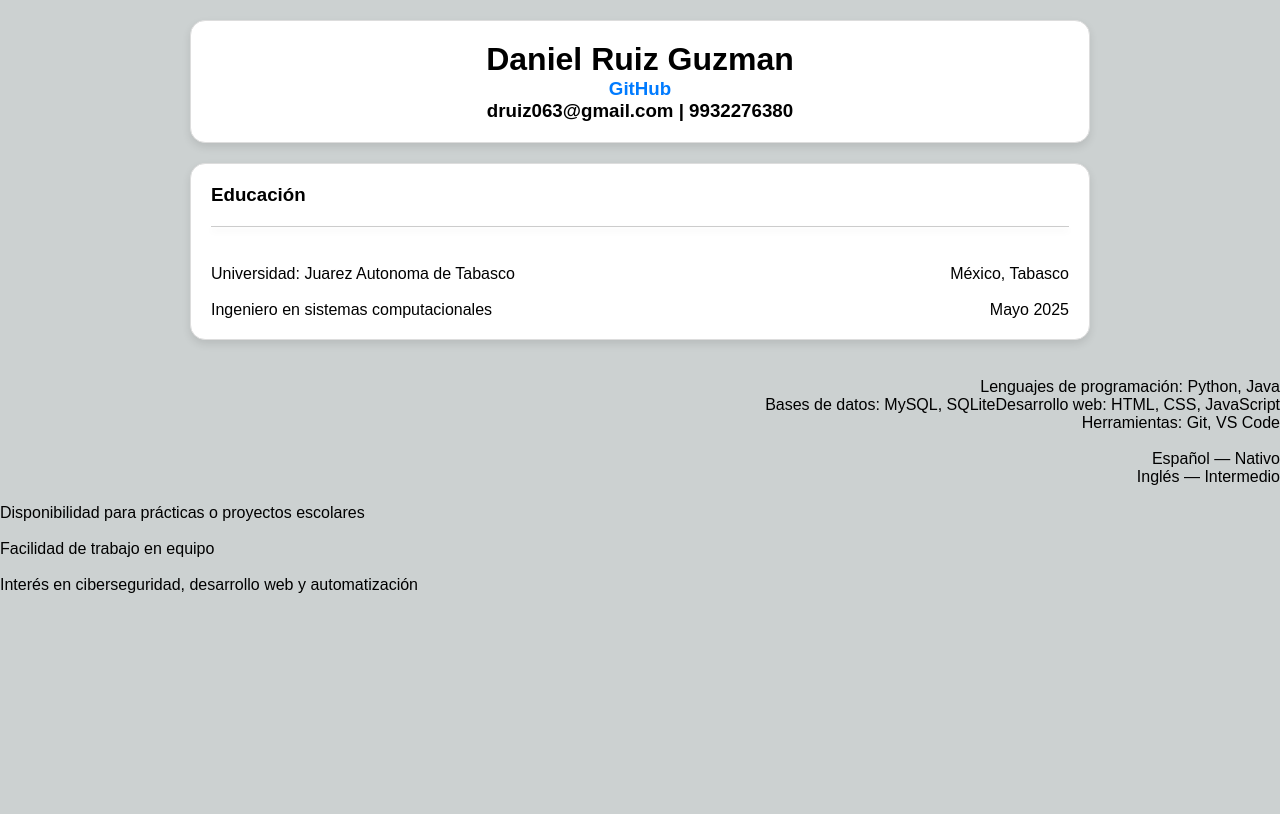
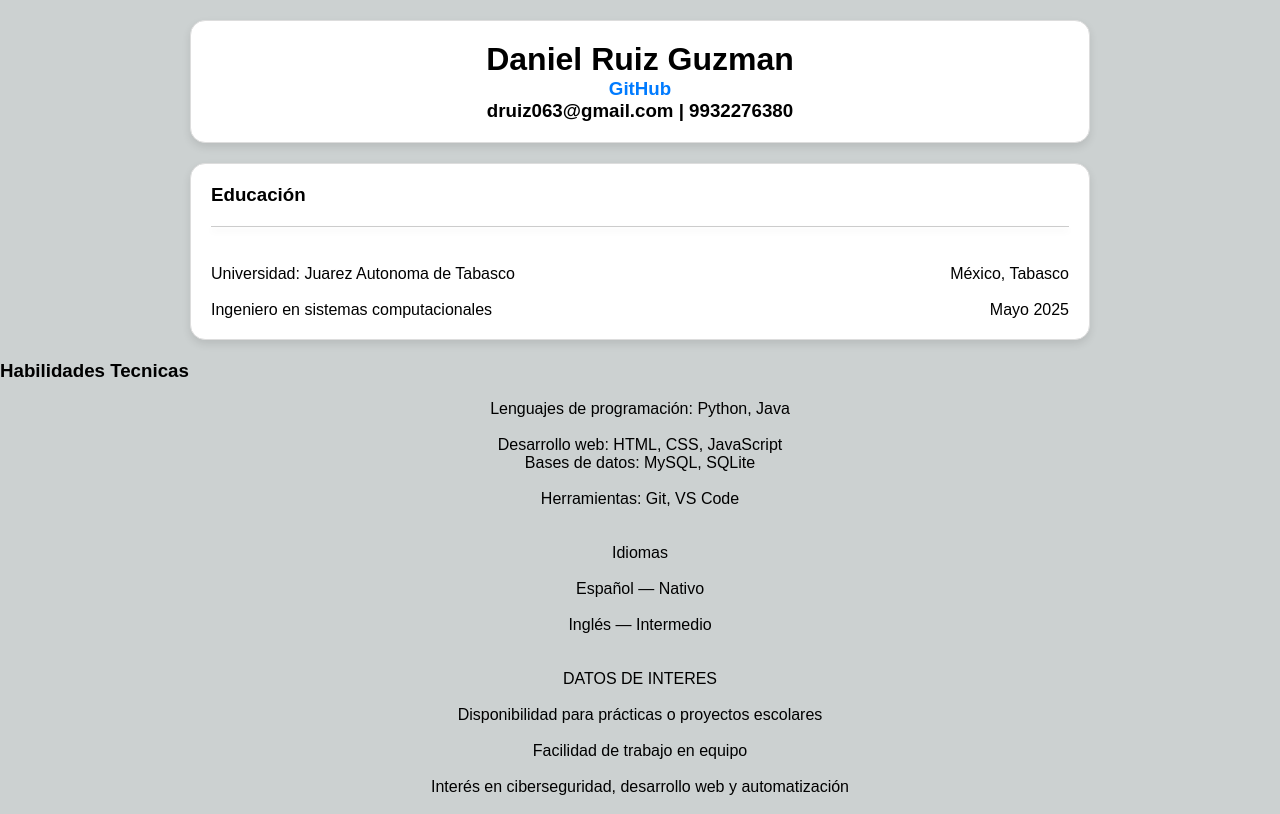
Before and after one commit to Blurry1233/CV_en_react, a React (Create React App) app: page / in a window 1280 px wide. Built offline with nearby package versions, Linux system fonts and the light colour scheme.

Commit message:
Refactor styling for technical skills, languages, and interests sections

```diff
--- a/src/App.js
+++ b/src/App.js
@@ -29,31 +29,36 @@ function App () {
       </div>
 
       <div className="Habilidades Tecnicas">
+        <h3>Habilidades Tecnicas</h3>
         <br></br>
-        <p className="enlinea derecha"> Lenguajes de programación: Python, Java</p>
+        <p className="centrado"> Lenguajes de programación: Python, Java</p>
         <br></br>
-        <p className="enlinea derecha"> Desarrollo web: HTML, CSS, JavaScript</p>
-        <p className="enlinea derecha">Bases de datos: MySQL, SQLite</p>
+        <p className="centrado"> Desarrollo web: HTML, CSS, JavaScript</p>
+        <p className="centrado">Bases de datos: MySQL, SQLite</p>
         <br></br>
-        <p className="enlinea derecha">Herramientas: Git, VS Code</p>
+        <p className="centrado">Herramientas: Git, VS Code</p>
         <br></br>
       </div>
 
       <div classname="Idiomas">
+        <br></br>
+        <p className="centrado">Idiomas</p>
       <br></br>
-      <p className="enlinea derecha"> Español — Nativo</p>
+      <p className="centrado"> Español — Nativo</p>
       <br></br>
-      <p className="enlinea derecha">Inglés — Intermedio</p>
+      <p className="centrado">Inglés — Intermedio</p>
       <br></br>
       </div>
 
       <div className="Datos de interes">
+        <br></br>
+        <p className="centrado">DATOS DE INTERES</p>
       <br></br>
-      <p>Disponibilidad para prácticas o proyectos escolares</p>
+      <p className="centrado">Disponibilidad para prácticas o proyectos escolares</p>
       <br></br>
-      <p>Facilidad de trabajo en equipo</p>
+      <p className="centrado">Facilidad de trabajo en equipo</p>
       <br></br>
-      <p>Interés en ciberseguridad, desarrollo web y automatización</p>
+      <p className="centrado">Interés en ciberseguridad, desarrollo web y automatización</p>
       <br></br>
       </div>
     </div>
```
